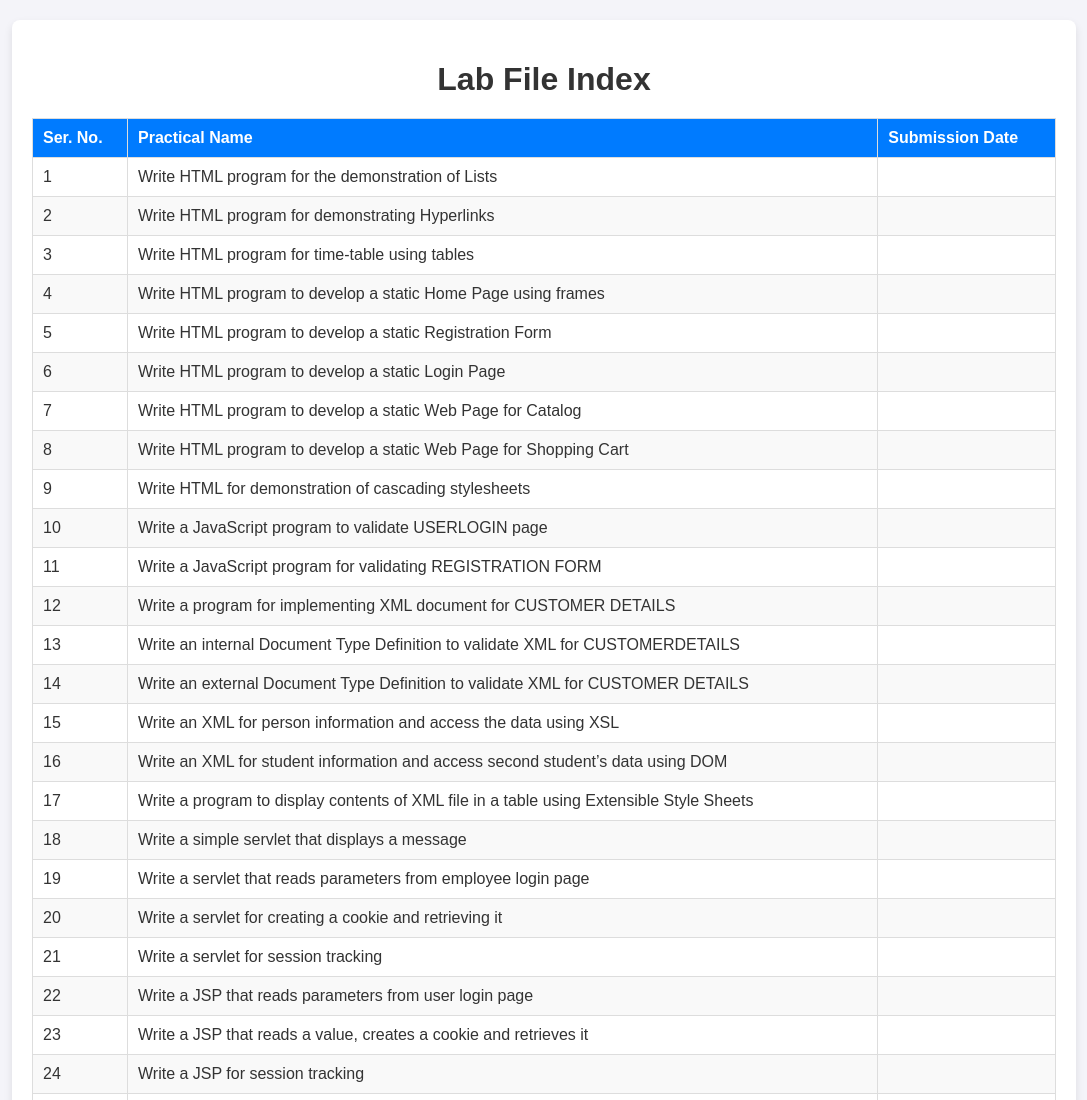
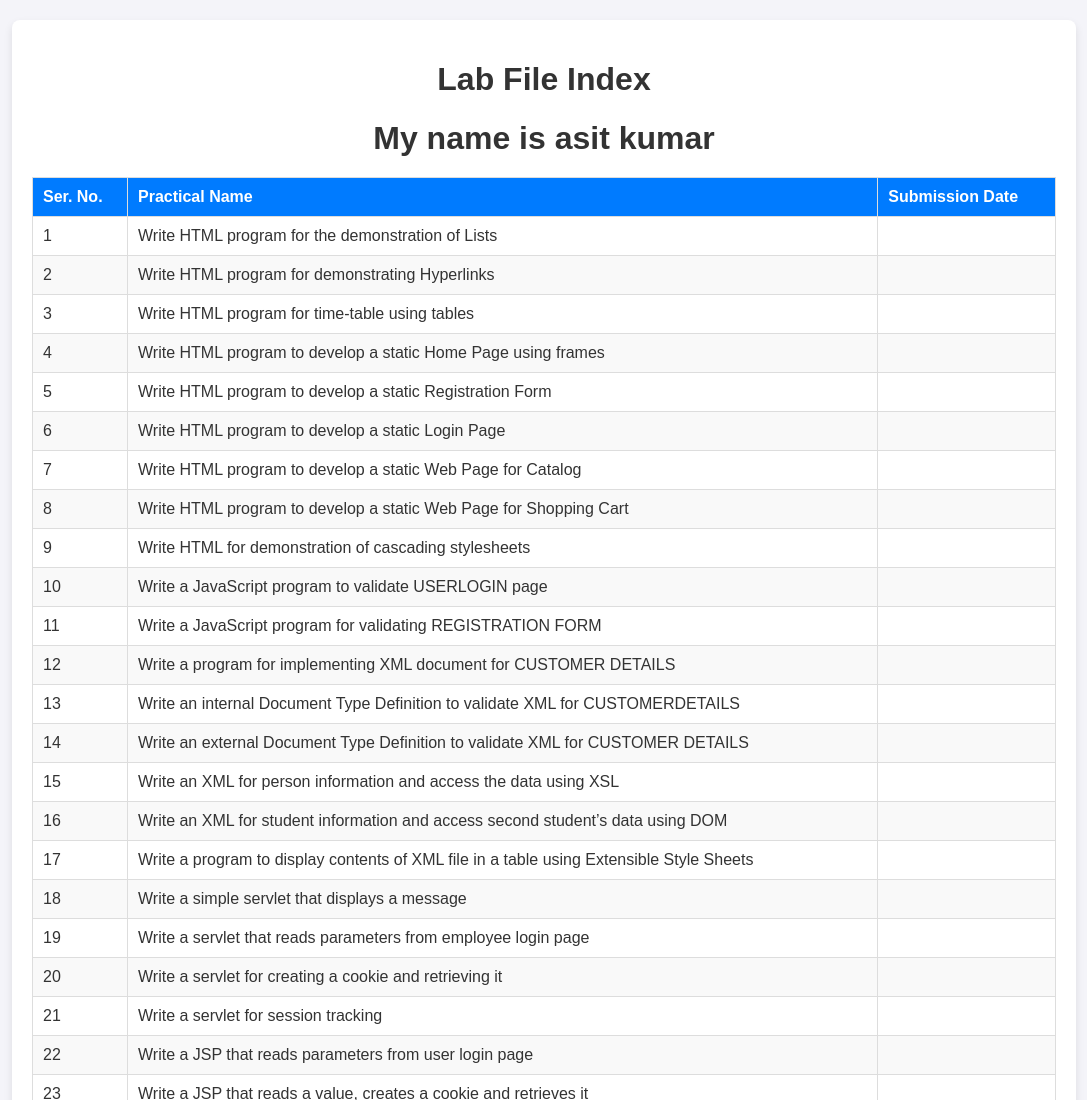
Before and after one commit to asitshakya789/Web-Technology, a plain HTML site: page index/index.html in a window 1280 px wide. Shown: the top 1100 px of the page, without its empty margins (96-1183 px from the left). Drawn offline with Linux system fonts and the light colour scheme.

Commit message:
try to know pull request

```diff
--- a/index/index.html
+++ b/index/index.html
@@ -10,6 +10,7 @@
 <body>
     <div class="container">
         <h1>Lab File Index</h1>
+        <h1>My name is asit kumar</h1>
         <table>
             <thead>
                 <tr>
```
